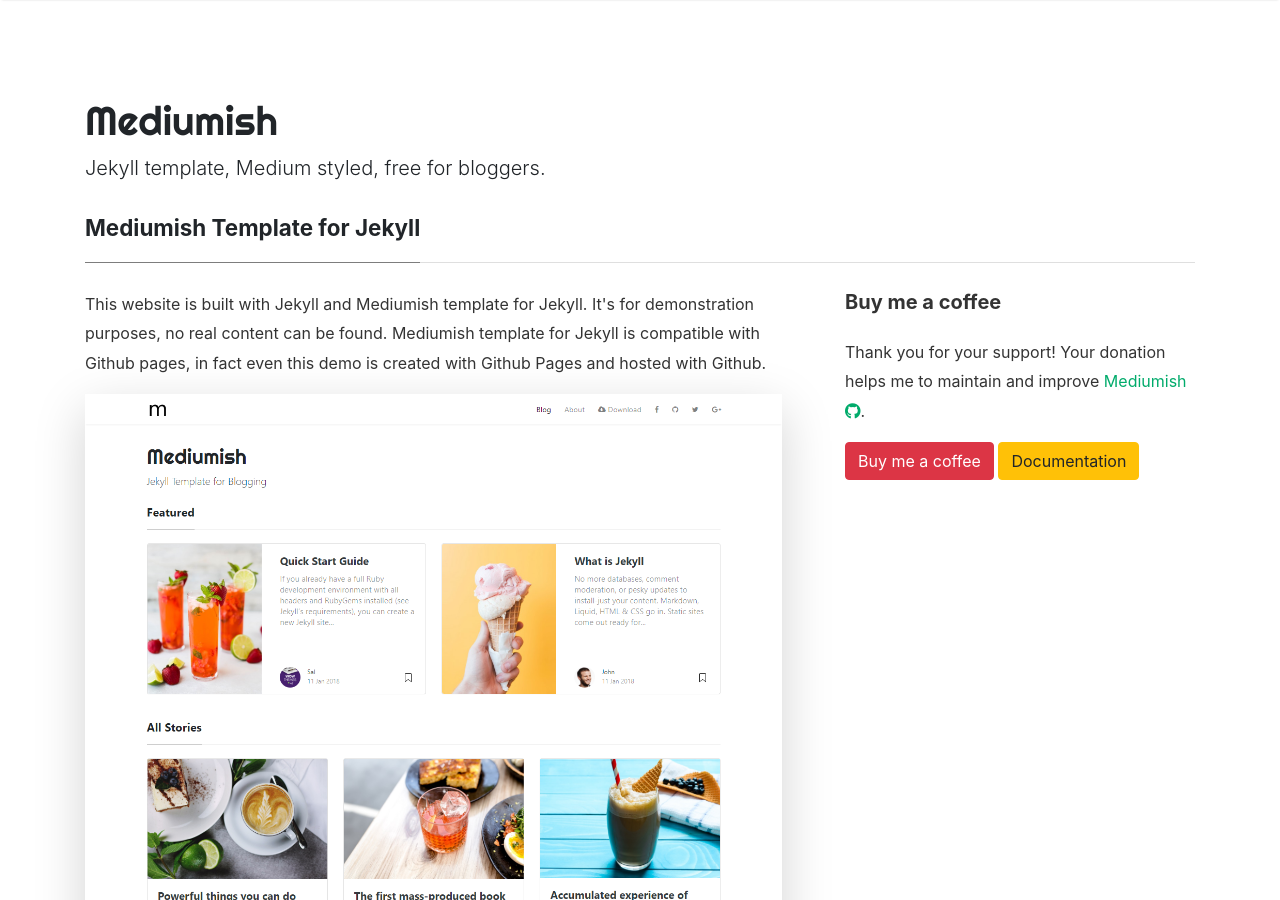
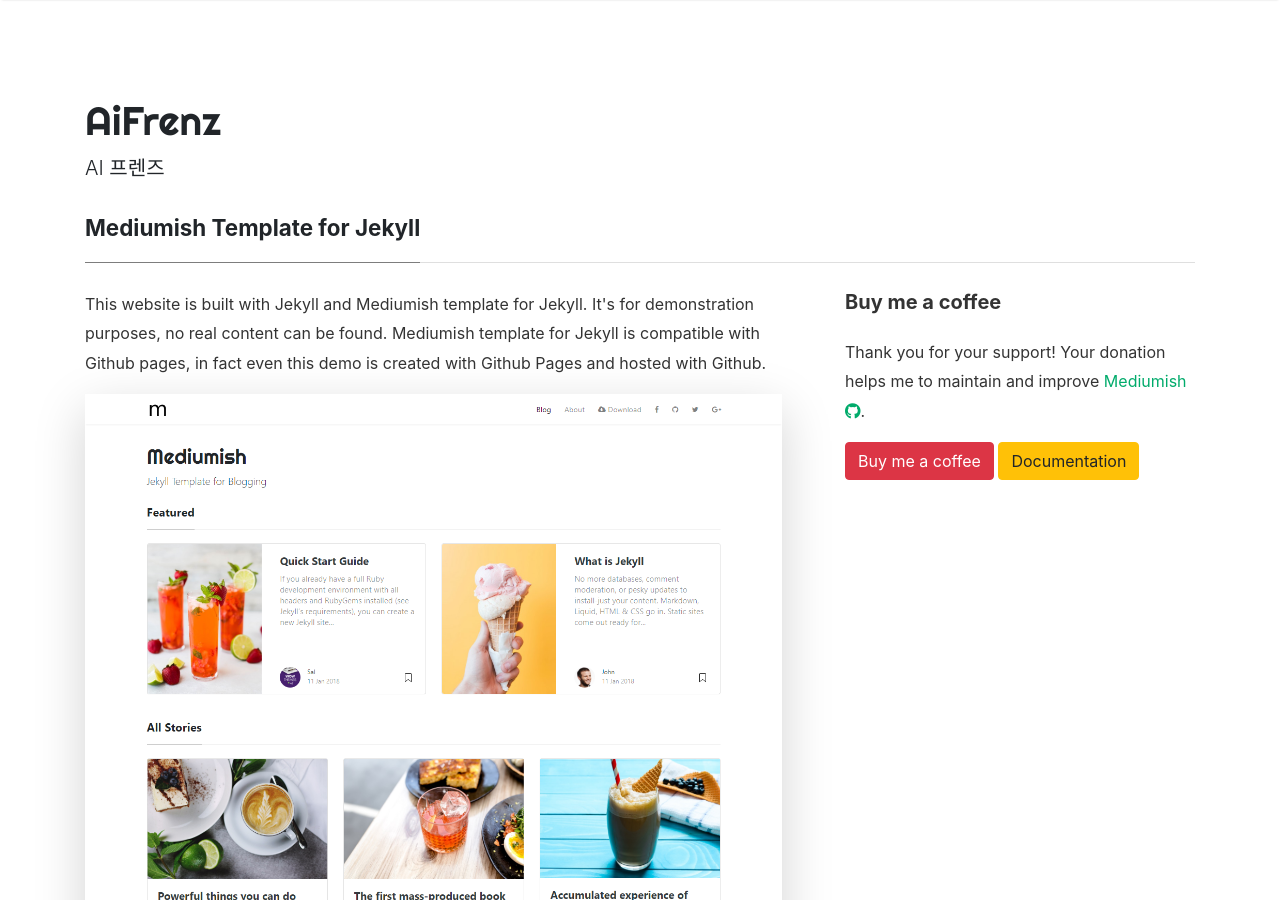
Before and after one commit to ai-friends/test-ai-friends.github.io, a Jekyll site: the page built from _pages/about.md, in a window 1280 px wide and 900 px high. Built offline with Jekyll 4.4.1, drawn with Linux system fonts in a browser that asks for light colours; nearby versions of some CDN libraries; comment, search, counter and statistics services are not loaded; some of the changed text lies outside the part shown.

Commit message:
Update _config.yml

```diff
--- a/_config.yml
+++ b/_config.yml
@@ -1,7 +1,7 @@
 # Site
-name: "Mediumish"
-title: "Mediumish"
-description: "Jekyll template, Medium styled, free for bloggers."
+name: "AiFrenz"
+title: "AiFrenz"
+description: "AI 프렌즈"
 logo: 'assets/images/logo.png'
 favicon: 'assets/images/logo.png'
 baseurl: ""
@@ -48,7 +48,7 @@ jekyll-archives:
     category: '/category/:name/'
 
 # Pagination
-paginate: 6
+paginate: 12
 paginate_path: /page:num/
 
 # Other
```
